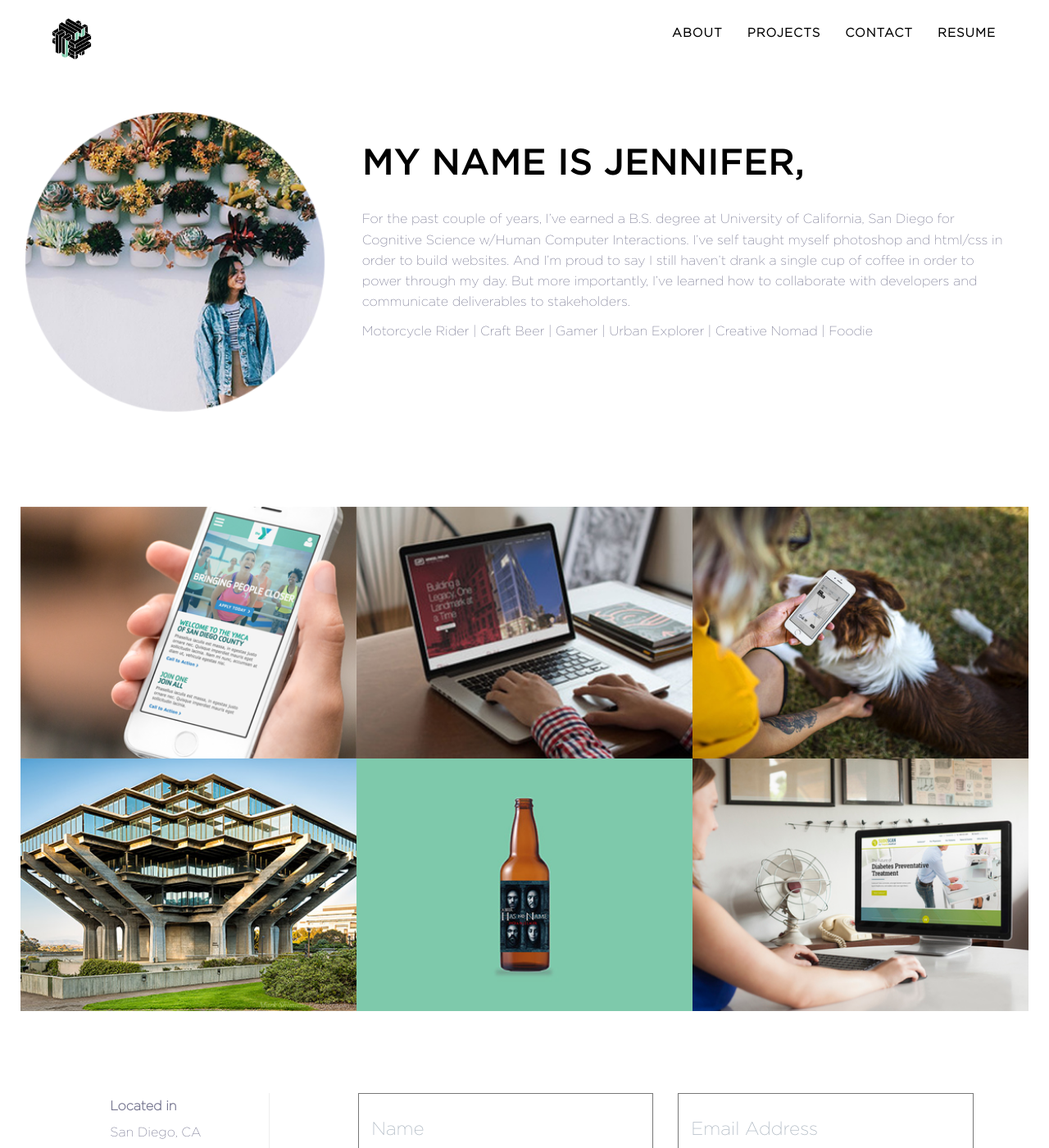
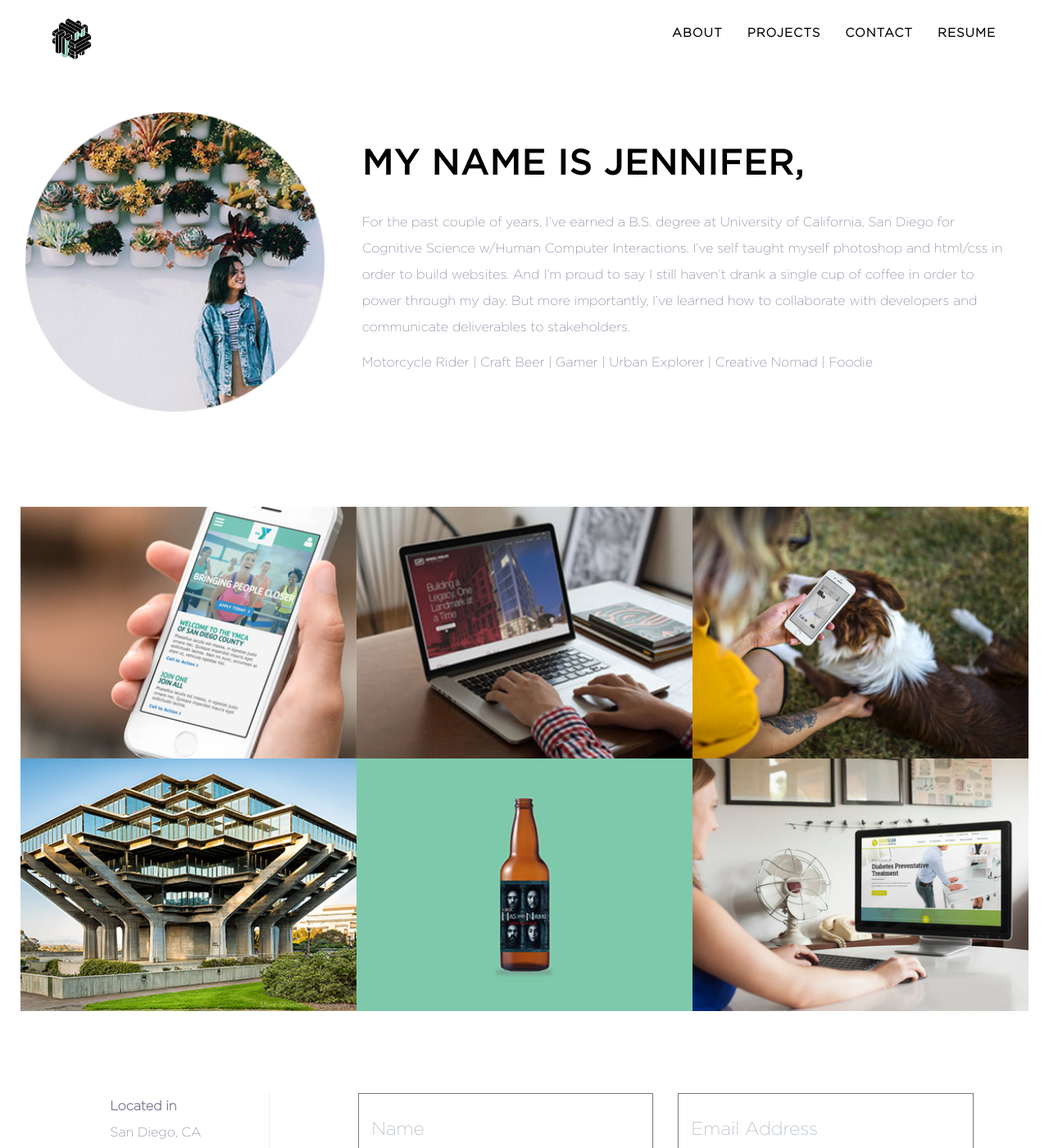
Before and after one commit to jeni4nguy/jeni4nguy.github.io, a Jekyll site: the page built from index.html, in a window 1280 px wide and 1400 px high, scrolled down 642 px. Shown: the whole window at 82% size. Built offline with Jekyll 4.4.1, drawn with Linux system fonts in a browser that asks for light colours.

Commit message:
About P css

```diff
--- a/_includes/css/main.css
+++ b/_includes/css/main.css
@@ -246,7 +246,7 @@ section.success {
 }
 #about p{
   /*width: 80%;*/
-  line-height: 1.58em;
+  line-height: 2em;
 }
 
 @media(min-width: 768px){
```
